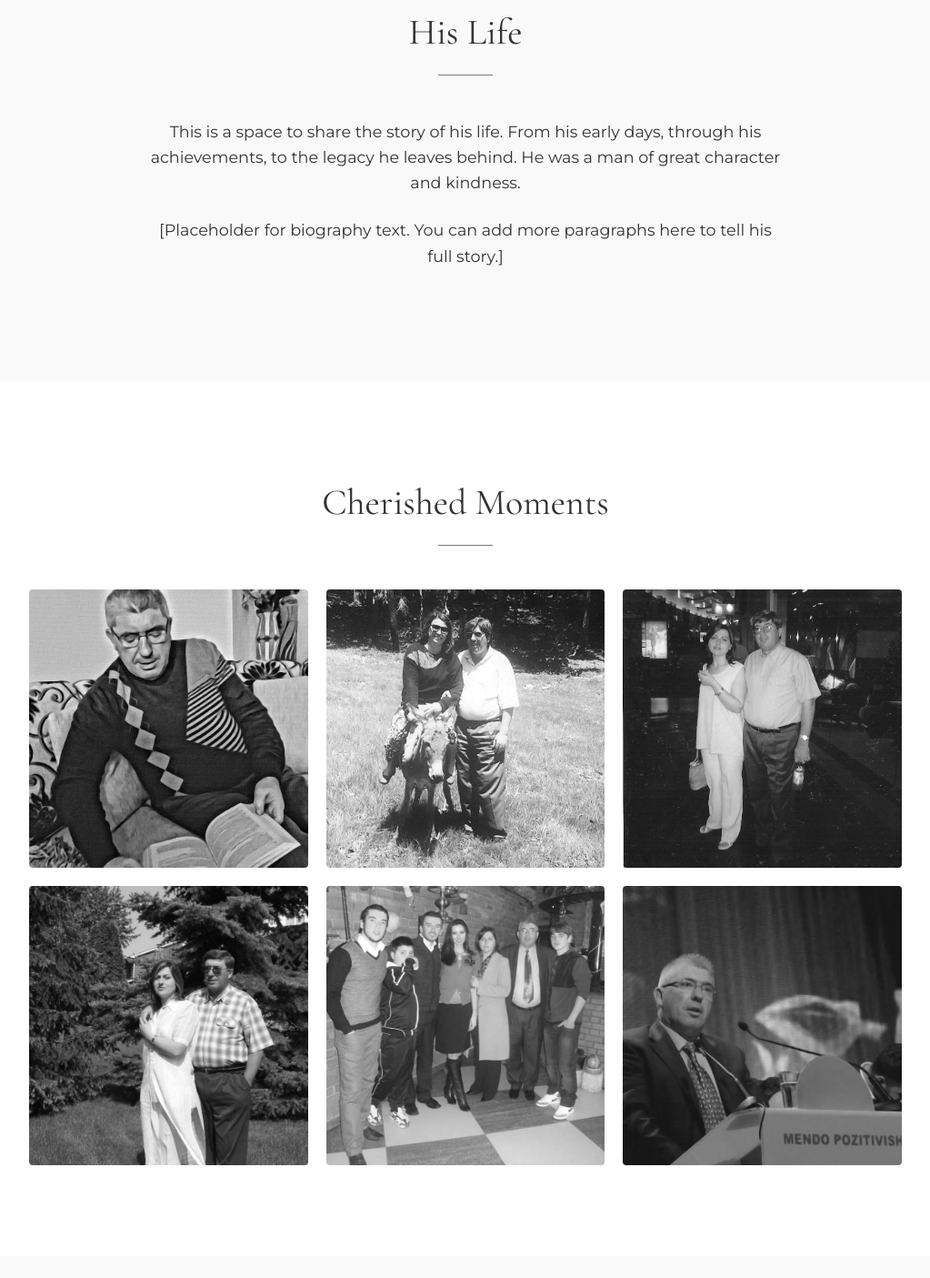
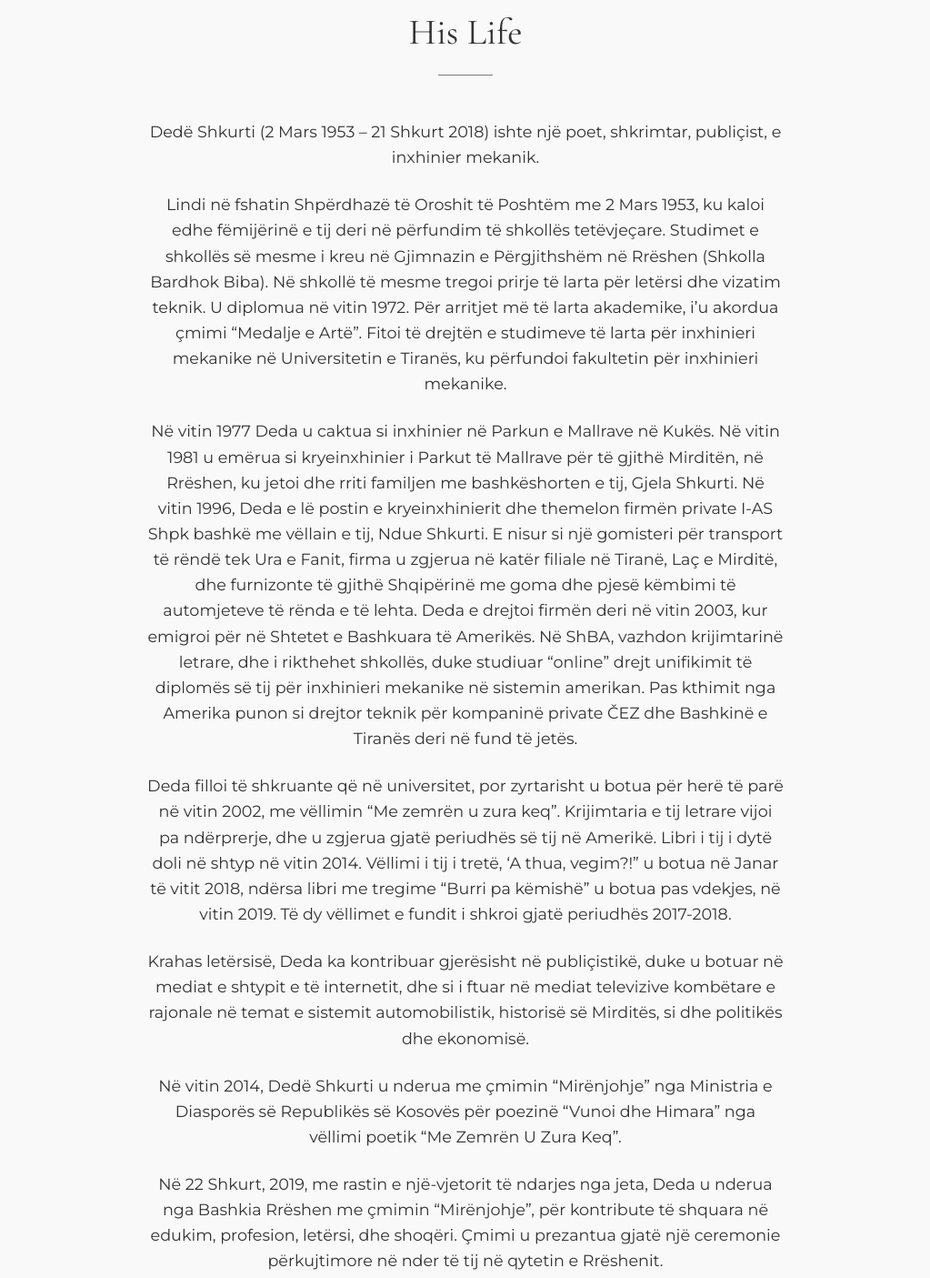
Before and after one commit to erindshkurti/dedeshkurti.com, a plain HTML site: page index.html in a window 1280 px wide. Shown: the part 897-2302 px from the top of the page at 91% size, without its empty margins (128-1151 px from the left). Drawn offline with nearby package versions, Linux system fonts and the light colour scheme.

Commit message:
feat: add Dedë Shkurti's biography to his life section.

```diff
--- a/index.html
+++ b/index.html
@@ -39,11 +39,52 @@
                 <h3 class="section-title">His Life</h3>
                 <div class="bio-content">
                     <p>
-                        This is a space to share the story of his life. From his early days, through his achievements,
-                        to the legacy he leaves behind. He was a man of great character and kindness.
+                        Dedë Shkurti (2 Mars 1953 – 21 Shkurt 2018) ishte një poet, shkrimtar, publiçist, e inxhinier
+                        mekanik.
                     </p>
                     <p>
-                        [Placeholder for biography text. You can add more paragraphs here to tell his full story.]
+                        Lindi në fshatin Shpërdhazë të Oroshit të Poshtëm me 2 Mars 1953, ku kaloi edhe fëmijërinë e tij
+                        deri në përfundim të shkollës tetëvjeçare. Studimet e shkollës së mesme i kreu në Gjimnazin e
+                        Përgjithshëm në Rrëshen (Shkolla Bardhok Biba). Në shkollë të mesme tregoi prirje të larta për
+                        letërsi dhe vizatim teknik. U diplomua në vitin 1972. Për arritjet më të larta akademike, i’u
+                        akordua çmimi “Medalje e Artë”. Fitoi të drejtën e studimeve të larta për inxhinieri mekanike në
+                        Universitetin e Tiranës, ku përfundoi fakultetin për inxhinieri mekanike.
+                    </p>
+                    <p>
+                        Në vitin 1977 Deda u caktua si inxhinier në Parkun e Mallrave në Kukës. Në vitin 1981 u emërua
+                        si kryeinxhinier i Parkut të Mallrave për të gjithë Mirditën, në Rrëshen, ku jetoi dhe rriti
+                        familjen me bashkëshorten e tij, Gjela Shkurti. Në vitin 1996, Deda e lë postin e
+                        kryeinxhinierit dhe themelon firmën private I-AS Shpk bashkë me vëllain e tij, Ndue Shkurti. E
+                        nisur si një gomisteri për transport të rëndë tek Ura e Fanit, firma u zgjerua në katër filiale
+                        në Tiranë, Laç e Mirditë, dhe furnizonte të gjithë Shqipërinë me goma dhe pjesë këmbimi të
+                        automjeteve të rënda e të lehta. Deda e drejtoi firmën deri në vitin 2003, kur emigroi për në
+                        Shtetet e Bashkuara të Amerikës. Në ShBA, vazhdon krijimtarinë letrare, dhe i rikthehet
+                        shkollës, duke studiuar “online” drejt unifikimit të diplomës së tij për inxhinieri mekanike në
+                        sistemin amerikan. Pas kthimit nga Amerika punon si drejtor teknik për kompaninë private ČEZ dhe
+                        Bashkinë e Tiranës deri në fund të jetës.
+                    </p>
+                    <p>
+                        Deda filloi të shkruante që në universitet, por zyrtarisht u botua për herë të parë në vitin
+                        2002, me vëllimin “Me zemrën u zura keq”. Krijimtaria e tij letrare vijoi pa ndërprerje, dhe u
+                        zgjerua gjatë periudhës së tij në Amerikë. Libri i tij i dytë doli në shtyp në vitin 2014.
+                        Vëllimi i tij i tretë, ‘A thua, vegim?!” u botua në Janar të vitit 2018, ndërsa libri me tregime
+                        “Burri pa këmishë” u botua pas vdekjes, në vitin 2019. Të dy vëllimet e fundit i shkroi gjatë
+                        periudhës 2017-2018.
+                    </p>
+                    <p>
+                        Krahas letërsisë, Deda ka kontribuar gjerësisht në publiçistikë, duke u botuar në mediat e
+                        shtypit e të internetit, dhe si i ftuar në mediat televizive kombëtare e rajonale në temat e
+                        sistemit automobilistik, historisë së Mirditës, si dhe politikës dhe ekonomisë.
+                    </p>
+                    <p>
+                        Në vitin 2014, Dedë Shkurti u nderua me çmimin “Mirënjohje” nga Ministria e Diasporës së
+                        Republikës së Kosovës për poezinë “Vunoi dhe Himara” nga vëllimi poetik “Me Zemrën U Zura Keq”.
+                    </p>
+                    <p>
+                        Në 22 Shkurt, 2019, me rastin e një-vjetorit të ndarjes nga jeta, Deda u nderua nga Bashkia
+                        Rrëshen me çmimin “Mirënjohje”, për kontribute të shquara në edukim, profesion, letërsi, dhe
+                        shoqëri. Çmimi u prezantua gjatë një ceremonie përkujtimore në nder të tij në qytetin e
+                        Rrëshenit.
                     </p>
                 </div>
             </div>
```
